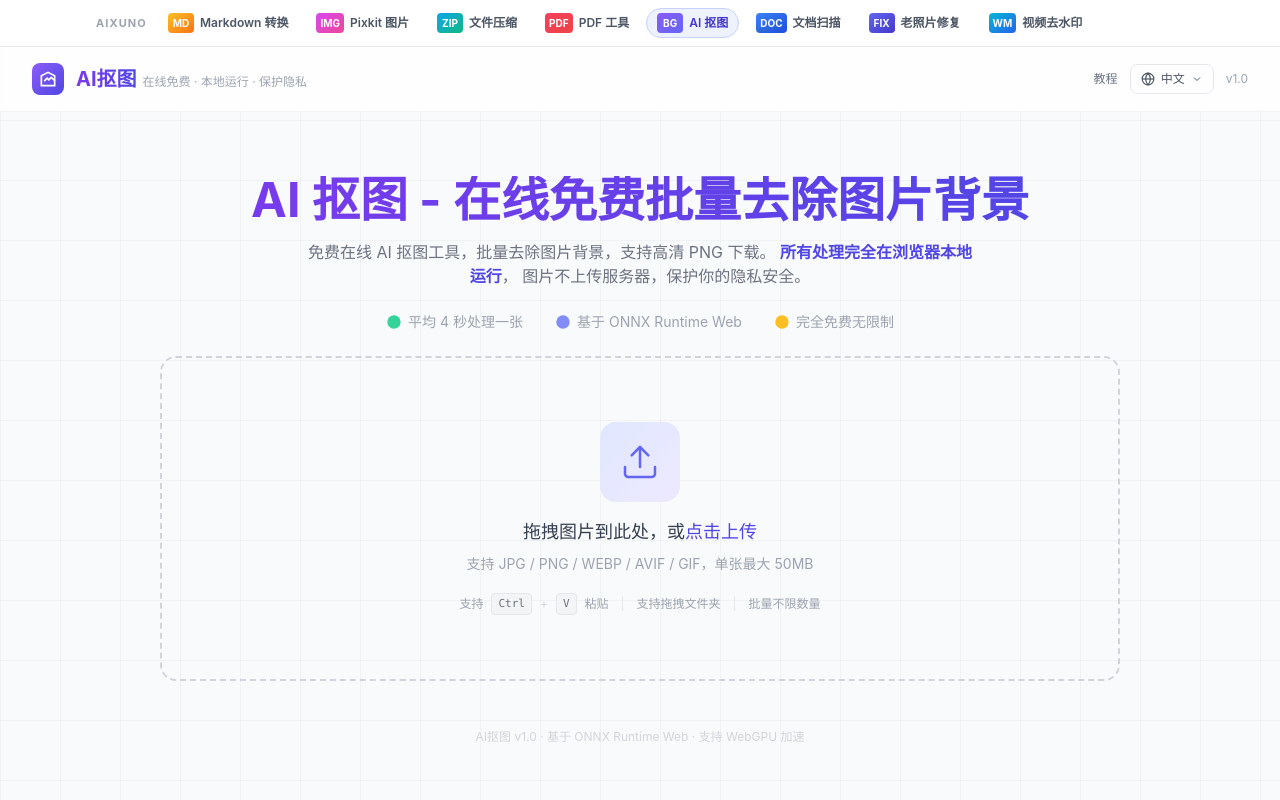
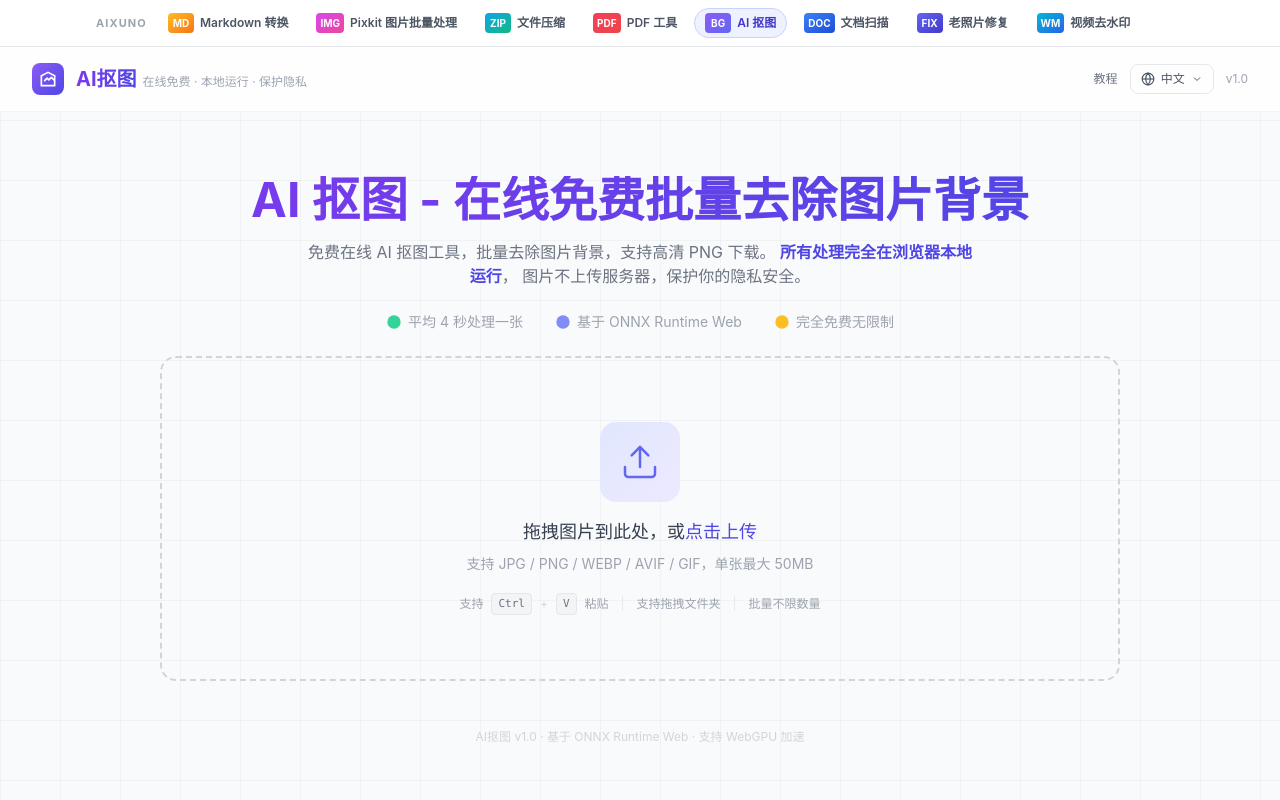
Before and after one commit to zhltzh/bg-remover, a Nuxt app in the folder bg-remover/: page / in a window 1280 px wide. Shown: the top 800 px of the page. Built offline with nearby package versions, Linux system fonts and the light colour scheme.

Commit message:
fix: clarify Pixkit site name to full description in ecosystem nav

```diff
--- a/bg-remover/components/SiteNetwork.vue
+++ b/bg-remover/components/SiteNetwork.vue
@@ -32,7 +32,7 @@
 // 跨站入口：五个站点互相跳转，当前站以静态标签呈现
 const SITES = [
   { id: 'markdown', href: 'https://aixuno.com/', mark: 'MD', label: 'Markdown 转换', tone: 'from-amber-400 to-orange-500' },
-  { id: 'image', href: 'https://image.aixuno.com/', mark: 'IMG', label: 'Pixkit 图片', tone: 'from-fuchsia-500 to-pink-500' },
+  { id: 'image', href: 'https://image.aixuno.com/', mark: 'IMG', label: 'Pixkit 图片批量处理', tone: 'from-fuchsia-500 to-pink-500' },
   { id: 'compress', href: 'https://compress.aixuno.com/', mark: 'ZIP', label: '文件压缩', tone: 'from-sky-500 to-emerald-500' },
   { id: 'pdf', href: 'https://pdf.aixuno.com/', mark: 'PDF', label: 'PDF 工具', tone: 'from-rose-500 to-red-500' },
   { id: 'bg', href: 'https://bg.aixuno.com/', mark: 'BG', label: 'AI 抠图', tone: 'from-violet-500 to-indigo-500' },
--- a/bg-remover/components/SiteUtilityLinks.vue
+++ b/bg-remover/components/SiteUtilityLinks.vue
@@ -50,7 +50,7 @@ const localePath = useLocalePath();
 // 跨站入口：与 SiteNetwork.vue 保持同一份数据
 const SITES = [
   { id: 'markdown', href: 'https://aixuno.com/', label: 'Markdown 转换' },
-  { id: 'image', href: 'https://image.aixuno.com/', label: 'Pixkit 图片' },
+  { id: 'image', href: 'https://image.aixuno.com/', label: 'Pixkit 图片批量处理' },
   { id: 'compress', href: 'https://compress.aixuno.com/', label: '文件压缩' },
   { id: 'pdf', href: 'https://pdf.aixuno.com/', label: 'PDF 工具' },
   { id: 'bg', href: 'https://bg.aixuno.com/', label: 'AI 抠图' },
```
